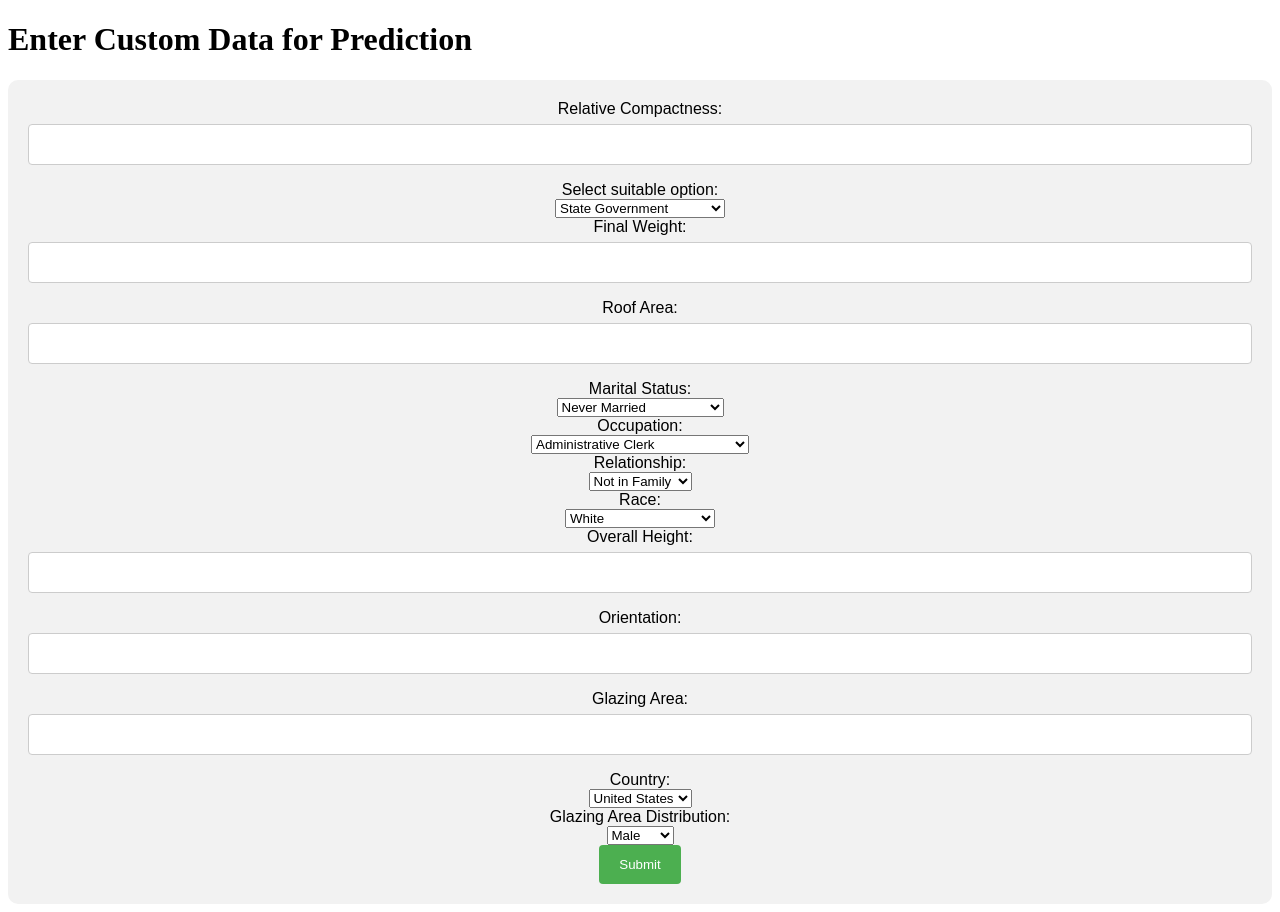
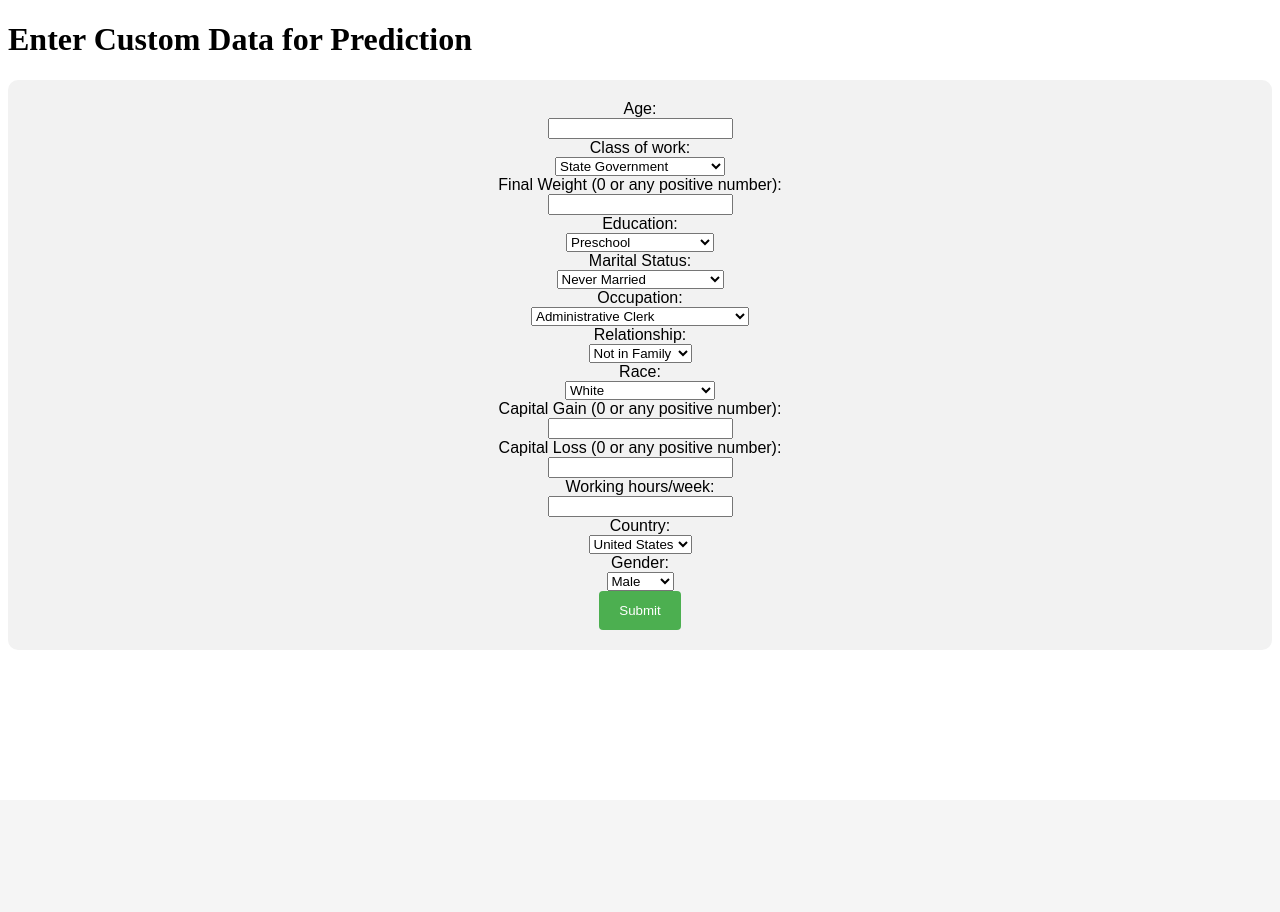
Before and after one commit to Aadil-Hasun/FSDSCensusIncome, a Flask app: page /predict in a window 1280 px wide. After the commit the page ends 630 px from the top, so only its background shows below. Run offline with Flask 2, Linux system fonts and the light colour scheme.

Commit message:
Updated templates

```diff
--- a/templates/form.html
+++ b/templates/form.html
@@ -14,7 +14,7 @@
       padding: 20px;
       border-radius: 10px;
     }
-    input[type=text] {
+    input[type=text] select{
       width: 100%;
       padding: 12px;
       border: 1px solid #ccc;
@@ -23,7 +23,7 @@
       margin-top: 6px;
       margin-bottom: 16px;
     }
-    input[type=submit] {
+    input[type=submit]  {
       background-color: #4CAF50;
       color: white;
       padding: 12px 20px;
@@ -46,10 +46,10 @@
 
   <h1>Enter Custom Data for Prediction</h1>
   <form action="{{ url_for('predict') }}" method="post">
-    <label for="age">Relative Compactness:</label>
+    <label for="age">Age:</label>
     <input type="text" id="age" name="age" required>
 
-    <label for="workclass">Select suitable option:</label>
+    <label for="workclass">Class of work:</label>
     <select id="workclass" name="workclass">
       <option value="State-gov">State Government</option>
       <option value="Self-emp-not-inc">Self Employed (not INC.)</option>
@@ -60,11 +60,28 @@
       <option value="Other">Other</option>
     </select>
 
-    <label for="fnlwgt">Final Weight:</label>
+    <label for="fnlwgt">Final Weight (0 or any positive number):</label>
     <input type="text" id="fnlwgt" name="fnlwgt" required>
 
-    <label for="education-num">Roof Area:</label>
-    <input type="text" id="education-num" name="education-num" required>
+    <label for="education-num">Education:</label>
+    <select id="education-num" name="education-num">
+      <option value="1">Preschool</option>
+      <option value="2">1st-4th</option>
+      <option value="3">5th-6th</option>
+      <option value="4">7th-8th</option>
+      <option value="5">9th</option>
+      <option value="6">10th</option>
+      <option value="7">11th</option>
+      <option value="8">12th</option>
+      <option value="9">HS Graduation</option>
+      <option value="10">Some college degree</option>
+      <option value="11">Associate VOC</option>
+      <option value="12">Associate Acdm</option>
+      <option value="13">Bachelors</option>
+      <option value="14">Masters</option>
+      <option value="15">Professional School</option>
+      <option value="16">Doctorate</option>
+    </select>
 
     <label for="marital-status">Marital Status:</label>
     <select id="marital-status" name="marital-status">
@@ -112,13 +129,13 @@
       <option value="Other">Other</option>
     </select>
 
-    <label for="capital-gain">Overall Height:</label>
+    <label for="capital-gain">Capital Gain (0 or any positive number):</label>
     <input type="text" id="capital-gain" name="capital-gain" required>
 
-    <label for="capital-loss">Orientation:</label>
+    <label for="capital-loss">Capital Loss (0 or any positive number):</label>
     <input type="text" id="capital-loss" name="capital-loss" required>
 
-    <label for="hours-per-week">Glazing Area:</label>
+    <label for="hours-per-week">Working hours/week:</label>
     <input type="text" id="hours-per-week" name="hours-per-week" required>
 
     <label for="native-country">Country:</label>
@@ -128,7 +145,7 @@
       <option value="Other">Other</option>
     </select>
 
-    <label for="Gender">Glazing Area Distribution:</label>
+    <label for="Gender">Gender:</label>
     <select id="Gender" name="Gender">
       <option value="1">Male</option>
       <option value="0">Female</option>
```
Also changed, not shown: 1 other file.
